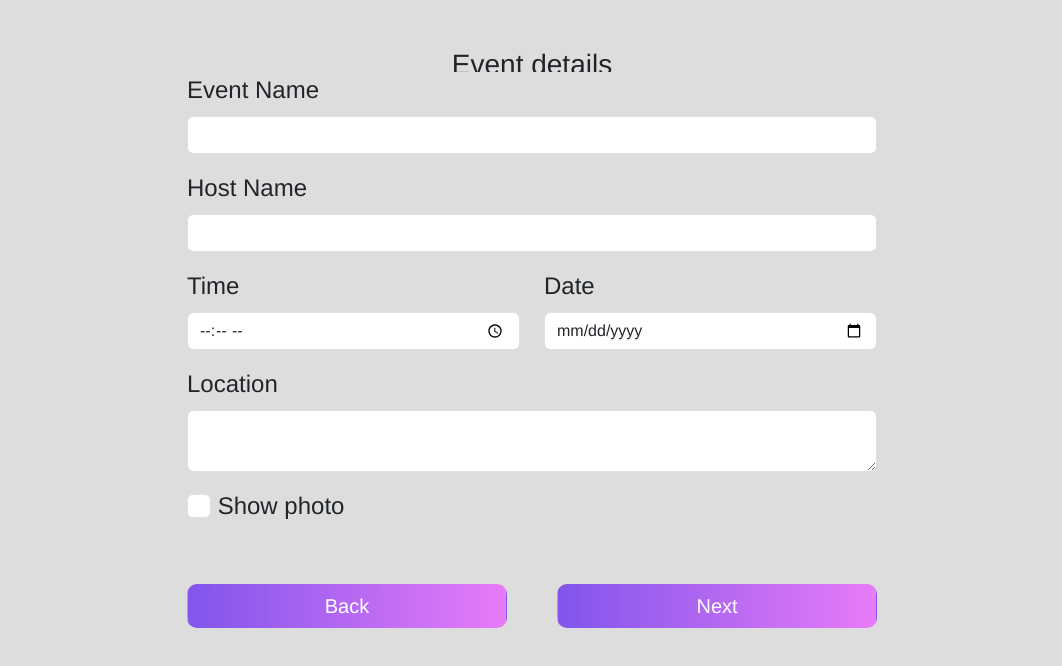
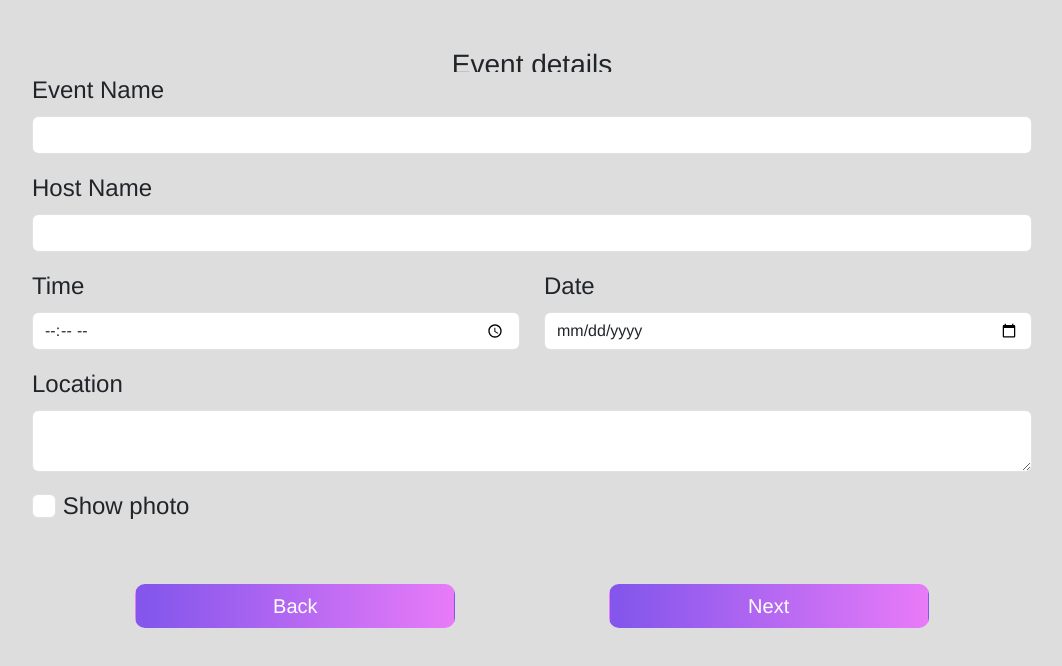
Before and after one commit to Ik3nna/Envited, a React (Create React App) app: page /create in a window 1280 px wide. Shown: the top 666 px of the page, without its empty margins (108-1170 px from the left). Built offline with nearby package versions, Linux system fonts and the light colour scheme.

Commit message:
updated create form

```diff
--- a/src/create.js
+++ b/src/create.js
@@ -1,4 +1,4 @@
-import React, { useState} from "react";
+import React, { useState } from "react";
 import { Link } from "react-router-dom";
 import { Form, FormGroup, Label, Input } from "reactstrap";
 
@@ -9,24 +9,30 @@ const Create = ()=> {
     const [location,setLocation] = useState("");
     const [time,setTime] = useState("");
     const [date,setDate] = useState("");
+    const [list,setList] = useState([])
 
-    const [list,setList] = useState({
+    const getList = ()=> {
+        setList({
             ename: eventname,
             hname: hostname,
             ltn: location,
             time: time,
             date: date
         });
+    }
 
-
-
+    const handleSubmit = (e)=>{
+        e.preventDefault();
+        getList();
+    }
 
     return(
         <section className="create-page">
             <h3 className="text-center mt-5">Event details</h3>
 
-
-            <Form className="form-group">
+                <div className="row">
+                    <div className="col-12">
+                        <Form className="form-group" onSubmit={handleSubmit}>
                             <FormGroup>
                                 <Label htmlFor="eventname">Event Name</Label>
                                     <Input type="text" id="eventname" name="eventname"
@@ -72,7 +78,7 @@ const Create = ()=> {
                             </FormGroup>
 
                             <div className="btn-container">
-                    <Link to="/" type="submit" className="btn back">
+                                <Link to="/" className="btn back">
                                     Back
                                 </Link>
 
@@ -81,6 +87,8 @@ const Create = ()=> {
                                 </Link>
                             </div>
                         </Form>
+                    </div>
+                </div>
         </section>
     );
 }
--- a/src/index.css
+++ b/src/index.css
@@ -84,6 +84,8 @@ code {
   transform: translate(-50%,-50%);
   margin-top: 30px;
   background-color: #DDDDDD;
+  width: 80%;
+  max-width: 1000px;
 }
 .btn-container {
   display: flex;
@@ -155,4 +157,5 @@ code {
     width: 250px;
     margin: 20px auto;
   }
+
 }
```
Lines whose indentation alone changed are shown as unchanged.
